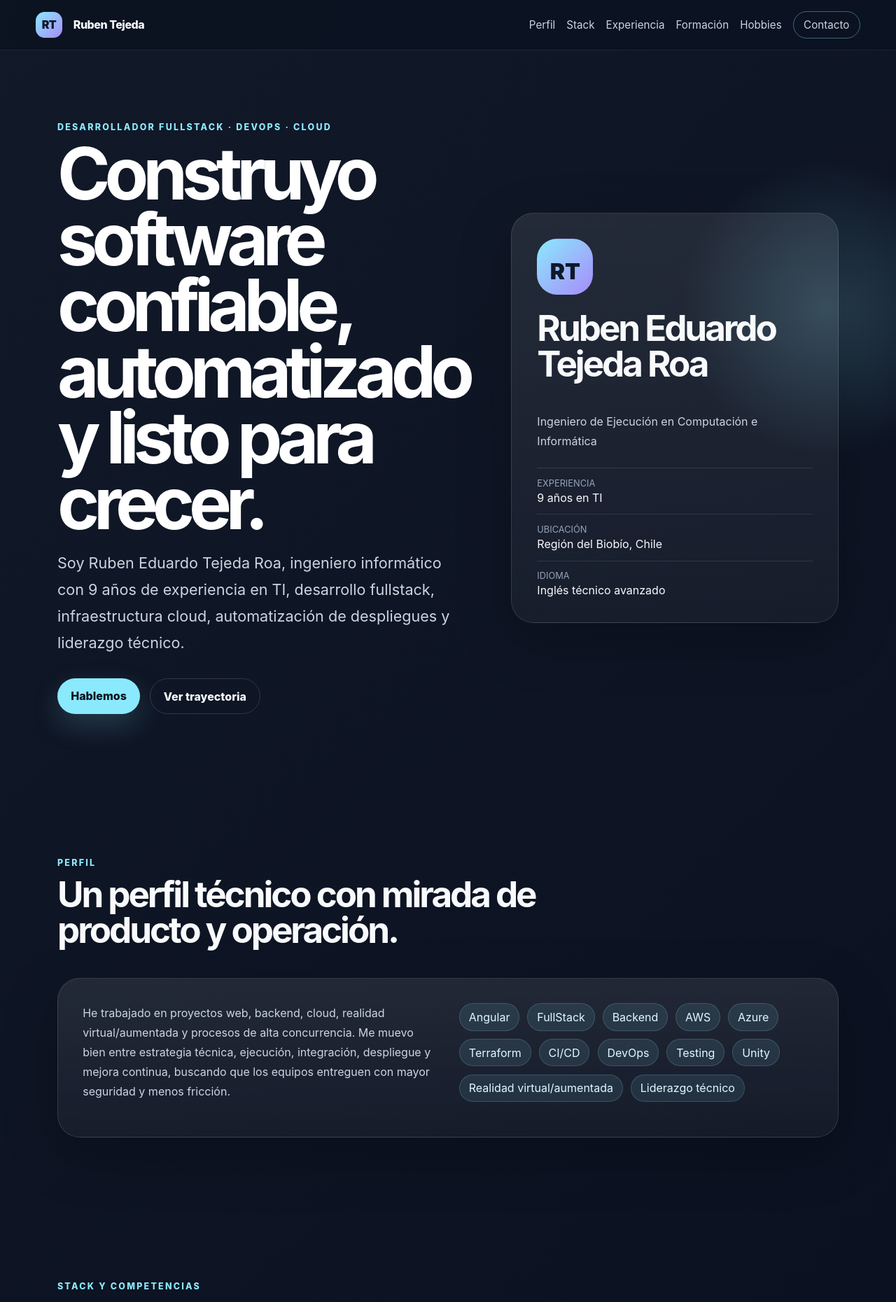
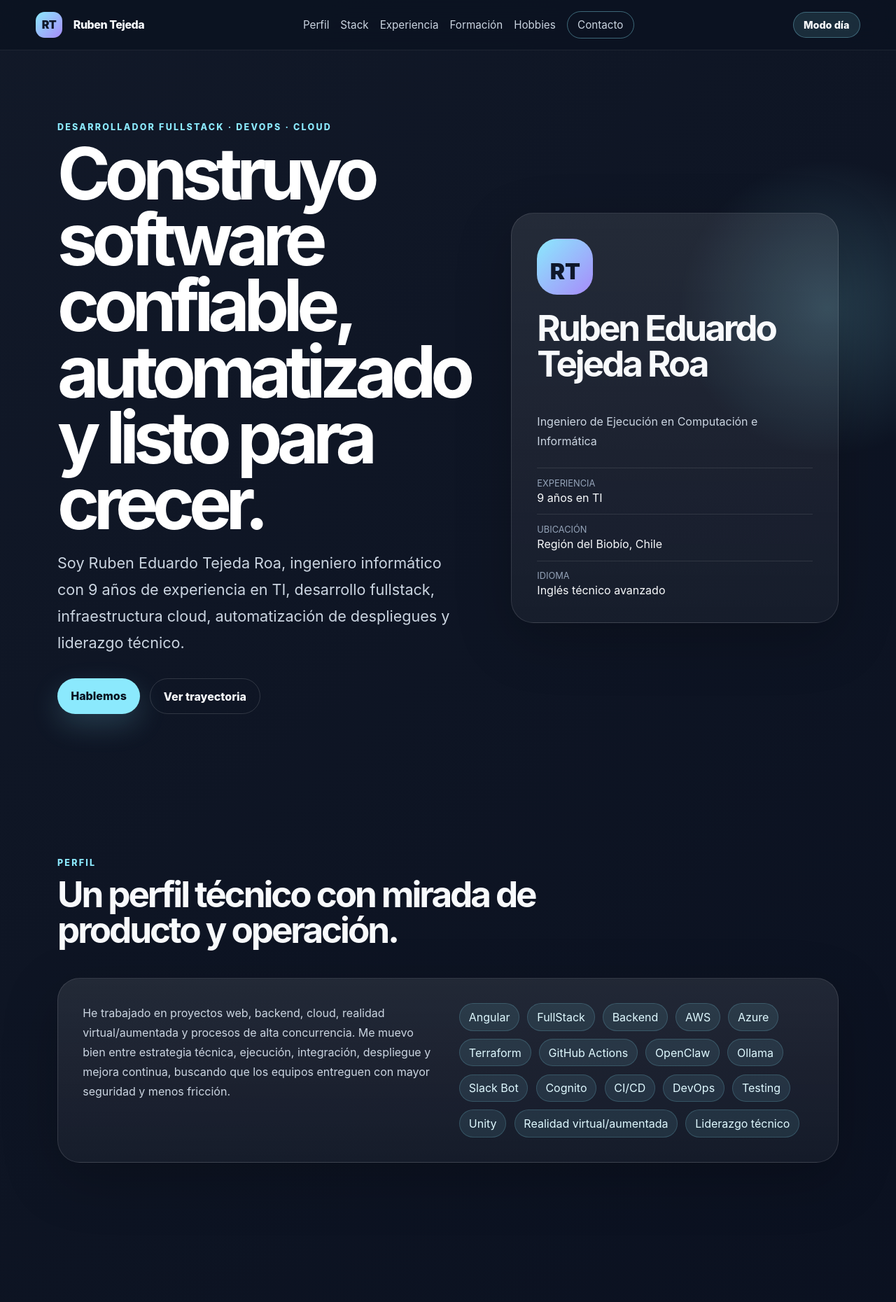
Before and after one commit to rbntejeda/ruben-cl, an Angular app: page / in a window 1280 px wide. Shown: the top 1860 px of the page at 70% size. Built offline with nearby package versions, Linux system fonts and the light colour scheme.

Commit message:
feat: update skills and add theme toggle

```diff
--- a/src/app/app.component.html
+++ b/src/app/app.component.html
@@ -12,6 +12,10 @@
     <a href="#hobbies">Hobbies</a>
     <a class="nav-cta" href="#contacto">Contacto</a>
   </nav>
+
+  <button class="theme-toggle" type="button" (click)="toggleTheme()" [attr.aria-pressed]="isLightTheme">
+    {{ isLightTheme ? 'Modo noche' : 'Modo día' }}
+  </button>
 </header>
 
 <main id="inicio">
--- a/src/app/app.component.scss
+++ b/src/app/app.component.scss
@@ -17,6 +17,11 @@
   z-index: 10;
 }
 
+:host(.light-theme) .site-header {
+  background: rgb(248 250 252 / 84%);
+  border-bottom-color: rgb(15 23 42 / 10%);
+}
+
 .brand,
 nav {
   align-items: center;
@@ -29,6 +34,20 @@ nav {
   font-weight: 800;
   letter-spacing: -0.03em;
   text-decoration: none;
+}
+
+:host(.light-theme) .brand,
+:host(.light-theme) nav a,
+:host(.light-theme) h1,
+:host(.light-theme) h2,
+:host(.light-theme) h3,
+:host(.light-theme) dd,
+:host(.light-theme) .hobby-list {
+  color: #0f172a;
+}
+
+:host(.light-theme) nav a:hover {
+  color: #2563eb;
 }
 
 .brand-mark,
@@ -65,8 +84,37 @@ nav a:hover {
   padding: 0.55rem 0.9rem;
 }
 
+.theme-toggle {
+  background: rgb(139 233 253 / 12%);
+  border: 1px solid rgb(139 233 253 / 32%);
+  border-radius: 999px;
+  color: #f8fafc;
+  cursor: pointer;
+  font: inherit;
+  font-size: 0.9rem;
+  font-weight: 800;
+  padding: 0.55rem 0.9rem;
+  transition: background 180ms ease, color 180ms ease, transform 180ms ease;
+}
+
+.theme-toggle:hover {
+  transform: translateY(-1px);
+}
+
+:host(.light-theme) .theme-toggle {
+  background: #0f172a;
+  border-color: #0f172a;
+  color: #f8fafc;
+}
+
 main {
   overflow: hidden;
+}
+
+:host(.light-theme) main {
+  background:
+    linear-gradient(135deg, rgb(255 255 255 / 96%), rgb(226 232 240 / 92%)),
+    radial-gradient(circle at top left, rgb(59 130 246 / 18%), transparent 32%);
 }
 
 .section,
@@ -197,6 +245,34 @@ h3 {
   box-shadow: 0 24px 80px rgb(0 0 0 / 22%);
 }
 
+:host(.light-theme) .profile-card,
+:host(.light-theme) .content-card,
+:host(.light-theme) .timeline-card,
+:host(.light-theme) .study-card,
+:host(.light-theme) .contact-section {
+  background: linear-gradient(180deg, rgb(255 255 255 / 90%), rgb(248 250 252 / 72%));
+  border-color: rgb(15 23 42 / 10%);
+  box-shadow: 0 24px 80px rgb(15 23 42 / 12%);
+}
+
+:host(.light-theme) .lead,
+:host(.light-theme) .section-intro,
+:host(.light-theme) .content-card p,
+:host(.light-theme) .contact-section p,
+:host(.light-theme) .profile-card p,
+:host(.light-theme) .study-card p,
+:host(.light-theme) .timeline-card li,
+:host(.light-theme) .note,
+:host(.light-theme) dt,
+:host(.light-theme) footer {
+  color: #475569;
+}
+
+:host(.light-theme) .secondary {
+  border-color: rgb(15 23 42 / 16%);
+  color: #0f172a;
+}
+
 .profile-card {
   padding: clamp(1.5rem, 4vw, 2.25rem);
 }
@@ -314,6 +390,11 @@ dd {
   padding: 1.25rem;
 }
 
+:host(.light-theme) .tech-card {
+  background: rgb(255 255 255 / 78%);
+  border-color: rgb(15 23 42 / 10%);
+}
+
 .tech-tags {
   display: flex;
   flex-wrap: wrap;
@@ -327,6 +408,13 @@ dd {
   color: #dbeafe;
   font-size: 0.88rem;
   padding: 0.45rem 0.65rem;
+}
+
+:host(.light-theme) .skill-cloud span,
+:host(.light-theme) .tech-tags span {
+  background: rgb(37 99 235 / 8%);
+  border-color: rgb(37 99 235 / 16%);
+  color: #1e3a8a;
 }
 
 .hobbies-section {
@@ -360,6 +448,10 @@ footer {
     flex-direction: column;
   }
 
+  .site-header {
+    position: static;
+  }
+
   nav {
     gap: 0.7rem;
   }
@@ -380,3 +472,32 @@ footer {
     padding-top: 0;
   }
 }
+
+@media (max-width: 520px) {
+  .site-header,
+  .section,
+  .hero,
+  .contact-section {
+    padding-left: 1rem;
+    padding-right: 1rem;
+  }
+
+  nav {
+    width: 100%;
+  }
+
+  nav a,
+  .theme-toggle,
+  .button {
+    justify-content: center;
+    width: 100%;
+  }
+
+  h1 {
+    font-size: clamp(2.4rem, 18vw, 3.4rem);
+  }
+
+  h2 {
+    font-size: clamp(1.8rem, 12vw, 2.4rem);
+  }
+}
--- a/src/app/app.component.ts
+++ b/src/app/app.component.ts
@@ -1,4 +1,4 @@
-import { Component } from '@angular/core';
+import { Component, HostBinding } from '@angular/core';
 import { NgFor } from '@angular/common';
 
 type Experience = {
@@ -27,6 +27,9 @@ type TechCategory = {
   styleUrl: './app.component.scss'
 })
 export class AppComponent {
+  @HostBinding('class.light-theme')
+  protected isLightTheme = false;
+
   protected readonly contact = {
     email: 'rubentejedaroa@gmail.com',
     phone: '+56 9 9122 3304',
@@ -40,6 +43,11 @@ export class AppComponent {
     'AWS',
     'Azure',
     'Terraform',
+    'GitHub Actions',
+    'OpenClaw',
+    'Ollama',
+    'Slack Bot',
+    'Cognito',
     'CI/CD',
     'DevOps',
     'Testing',
@@ -55,7 +63,7 @@ export class AppComponent {
     },
     {
       title: 'Arquitectura y patrones',
-      items: ['SOLID', 'DDD', 'Singleton', 'Factory', 'Repository', 'Decorator', 'Observer', 'Adapter', 'Command Handler']
+      items: ['SOLID', 'DDD', 'Strategy', 'Builder', 'Factory', 'Singleton', 'Repository', 'Decorator', 'Observer', 'Adapter', 'Command Handler']
     },
     {
       title: 'Modelado',
@@ -67,7 +75,7 @@ export class AppComponent {
     },
     {
       title: 'Backend e integración',
-      items: ['.NET Core 3+', 'Entity Framework', 'Kestrel', 'Node.js', 'Express', 'Spring Boot', 'REST', 'SOAP', 'OAuth2', 'JWT', 'SignalR', 'Socket.io', 'MQTT', 'Node-RED', 'Swagger', 'Microservicios', 'Minimal APIs']
+      items: ['.NET Core 3+', 'Entity Framework', 'Kestrel', 'Node.js', 'Express', 'Spring Boot', 'REST', 'SOAP', 'OAuth2', 'OpenID Connect', 'Cognito', 'Google Federation', 'JWT', 'SignalR', 'Socket.io', 'MQTT', 'Node-RED', 'Swagger', 'Microservicios', 'Minimal APIs', 'Slack Bot']
     },
     {
       title: 'Bases de datos',
@@ -79,7 +87,7 @@ export class AppComponent {
     },
     {
       title: 'Cloud y DevOps',
-      items: ['Azure', 'Azure DevOps', 'Azure Pipelines', 'Azure VM', 'Azure App Service', 'AWS', 'EC2', 'S3', 'Route 53', 'IAM', 'CloudFront', 'API Gateway', 'Lambda', 'Docker', 'Kubernetes', 'Container Registry', 'AWS CLI', 'Azure CLI']
+      items: ['Azure', 'Azure DevOps', 'Azure Pipelines', 'GitHub Actions', 'Azure VM', 'Azure App Service', 'AWS', 'EC2', 'S3', 'Route 53', 'IAM', 'Cognito', 'CloudFront', 'API Gateway', 'Lambda', 'Terraform', 'Docker', 'Kubernetes', 'Container Registry', 'AWS CLI', 'Azure CLI']
     },
     {
       title: 'Servidores y servicios',
@@ -87,9 +95,13 @@ export class AppComponent {
     },
     {
       title: 'CMS, IA y ofimática',
-      items: ['WordPress', 'WooCommerce', 'Moodle', 'Wix', 'YOLO v5-v8', 'Excel avanzado', 'Microsoft Project medio', 'Prezi avanzado']
+      items: ['WordPress', 'WooCommerce', 'Moodle', 'Wix', 'OpenClaw', 'Ollama', 'YOLO v5-v8', 'Excel avanzado', 'Microsoft Project medio', 'Prezi avanzado']
     }
   ];
+
+  protected toggleTheme(): void {
+    this.isLightTheme = !this.isLightTheme;
+  }
 
   protected readonly experiences: Experience[] = [
     {
```
